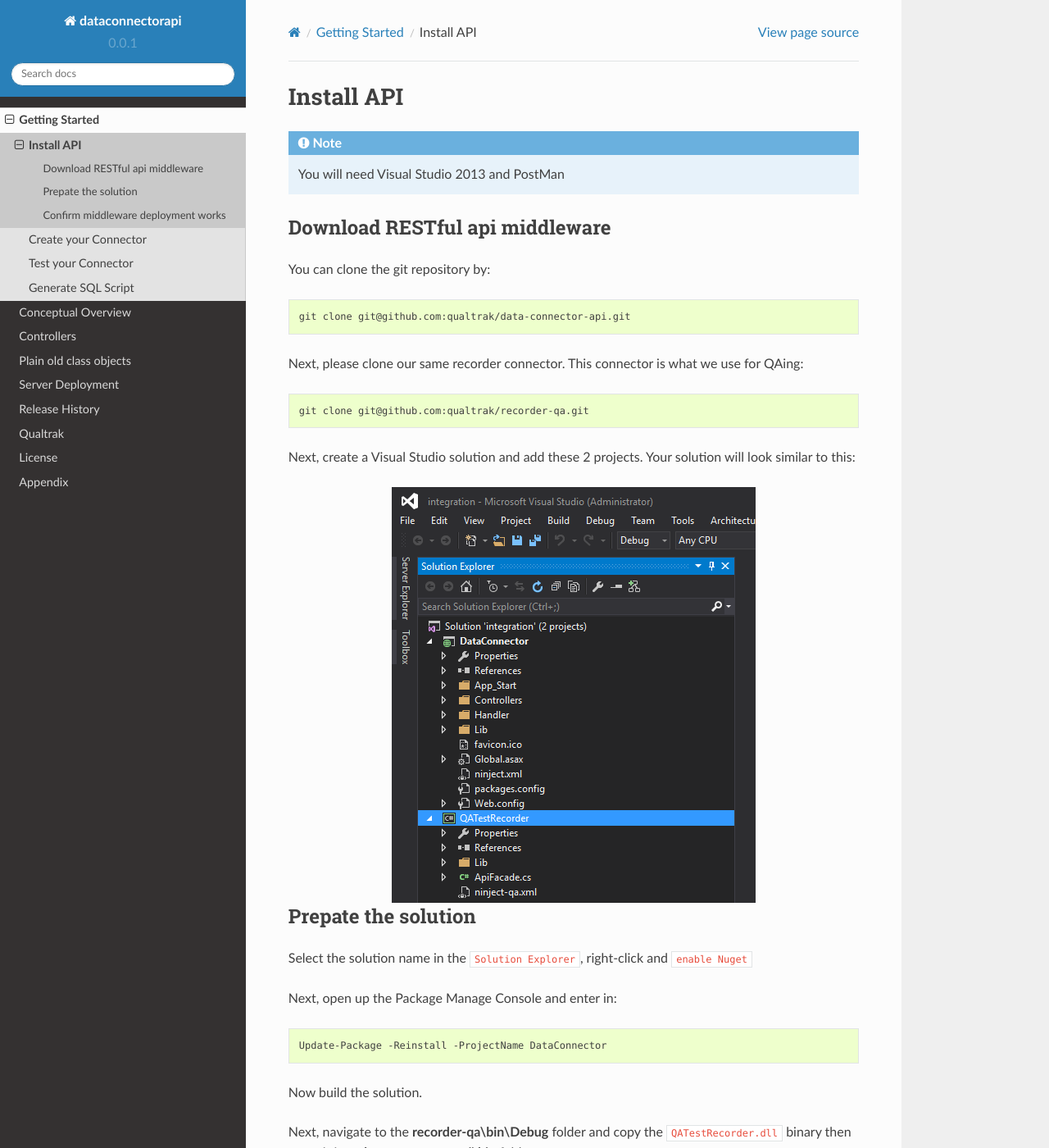
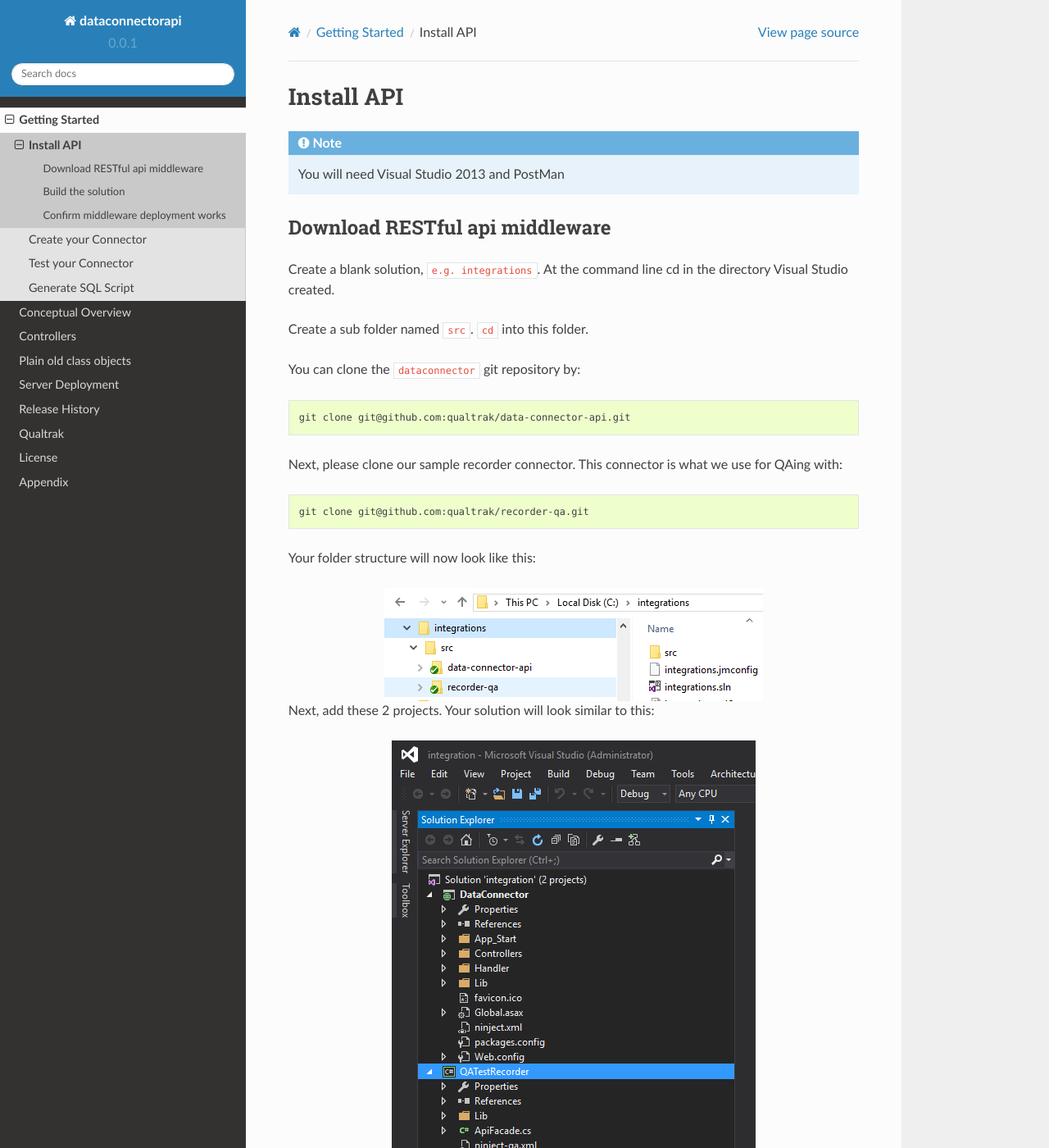
Before and after one commit to qualtrak/docs-data-connector-api, a Sphinx documentation site: the page built from documentation/source/installapi.rst, in a window 1280 px wide and 1400 px high. Shown: the whole window at 82% size. Built offline with Sphinx 7.4.7 and the Read the Docs theme 2.0.0, drawn with Linux system fonts in a browser that asks for light colours; some of the changed text lies outside the part shown.

Commit message:
Modifying build content

```diff
--- a/documentation/source/installapi.rst
+++ b/documentation/source/installapi.rst
@@ -9,39 +9,51 @@
 Download RESTful api middleware
 ===============================
 
-You can clone the git repository by:
+Create a blank solution, ``e.g. integrations``. At the command line cd in the directory Visual Studio created.
+
+Create a sub folder named ``src``.  ``cd`` into this folder.
+
+You can clone the ``dataconnector`` git repository by:
 
 .. code-block:: xml
 
 	git clone git@github.com:qualtrak/data-connector-api.git
 
-
-Next, please clone our same recorder connector. This connector is what we use for QAing:
+Next, please clone our sample recorder connector. This connector is what we use for QAing with:
 
 .. code-block:: xml
 
 	git clone git@github.com:qualtrak/recorder-qa.git
 
 
-Next, create a Visual Studio solution and add these 2 projects. Your solution will look similar to this:
+Your folder structure will now look like this:
+
+.. image:: /images/solution-structure.PNG
+   :alt: sample solution
+   :align: center
+
+Next, add these 2 projects. Your solution will look similar to this:
 
 .. image:: /images/new-solution.PNG
-   :alt: alternate text
+   :alt: sample solution
    :align: center
 
+.. hint::
 
-====================
-Prepate the solution
-====================
+   If you are prompted to restore packages from nuget, accept.
+
+
+==================
+Build the solution
+==================
 
 Select the solution name in the ``Solution Explorer``, right-click and ``enable Nuget``
 
-Next, open up the Package Manage Console and enter in:
+.. hint::
 
-.. code-block:: xml
+    If you get an nuget error at this stage, clear the nuget cache by:
 
-	Update-Package -Reinstall -ProjectName DataConnector
-
+        :menuselection:`Menu --> Tools --> Options --> Nuget Package Manager --> General --> Clear Package Cache`
 
 Now build the solution.
 
@@ -63,7 +75,7 @@
 
 Select the DataConnect project, right-click and ``Set as StartUp Project``. Now run the solution
 
-Copy the address, in my example it is ``http://localhost:20908/``, into PostMan and press ``Send``:
+Copy the address, in my example it is ``http://localhost:20908/api/connector``, into PostMan and press ``Send``:
 
 .. image:: /images/postman-get-connector.PNG
    :alt: alternate text
@@ -74,3 +86,5 @@
 .. image:: /images/connector-controller-brakepoint-hit.PNG
    :alt: alternate text
    :align: center
+
+**Well done!!** You have successfully downloaded, restored the required nuget packages, built and run the data connector middleware and hit a breakpoint into the sample recorder connector.
```
Also changed, not shown: documentation/source/images/solution-structure.PNG (added).
